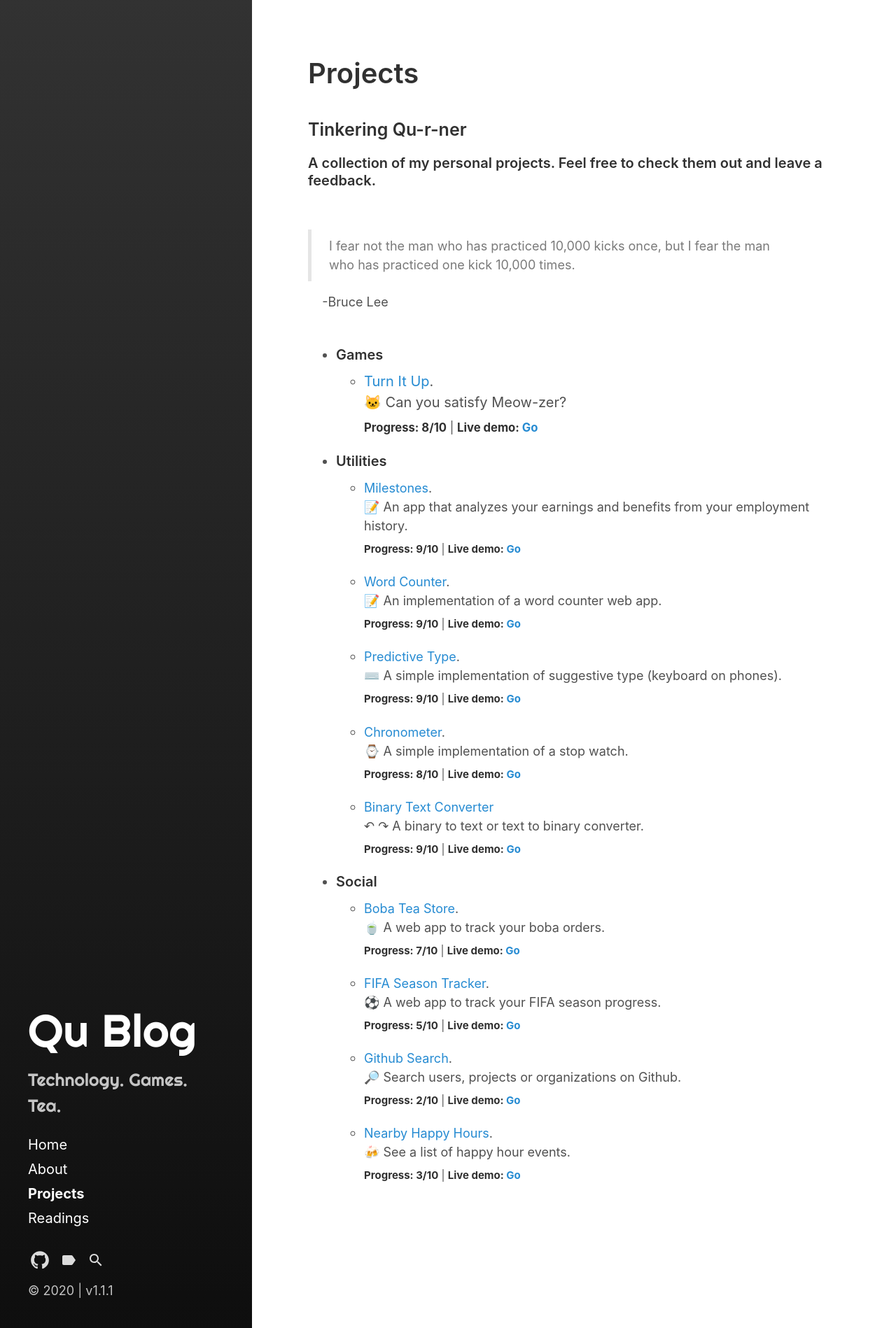
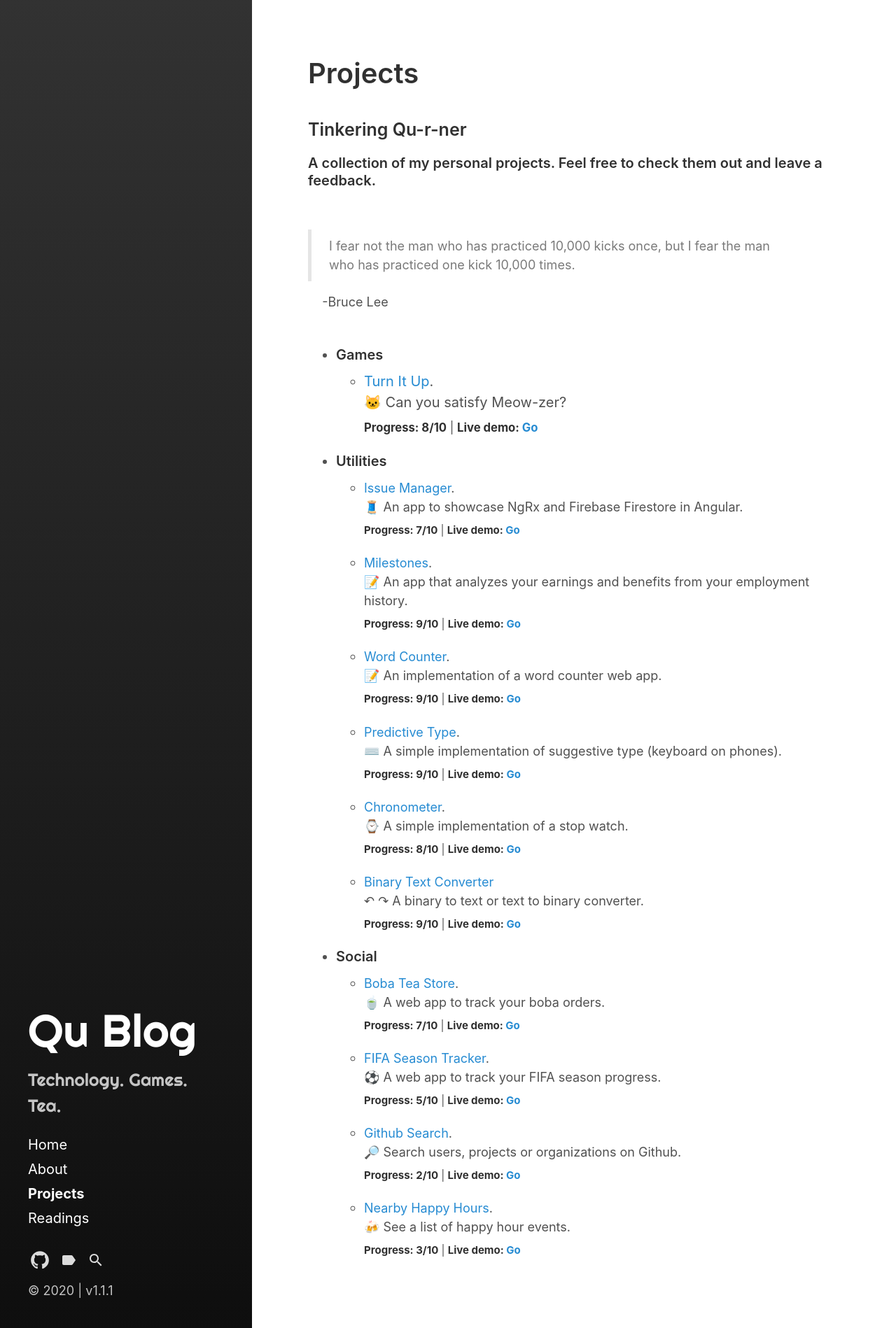
Before and after one commit to yiqu/yiqu.github.io, a Jekyll site: the page built from category/projects.md, in a window 1280 px wide. Shown: the whole page at 70% size. Built offline with Jekyll 4.4.1, drawn with Linux system fonts in a browser that asks for light colours; some web fonts are replaced.

Commit message:
Update projects.md

```diff
--- a/category/projects.md
+++ b/category/projects.md
@@ -18,6 +18,10 @@ title: Projects
     <br><sub><strong>Progress: 8/10</strong> | <strong>Live demo: [Go](https://yiqu.github.io/turnitup/)</strong></sub>
 
 * #### Utilities
+  * [Issue Manager](https://github.com/yiqu/ngrx-login). <br>🧵 An app to showcase NgRx and Firebase Firestore in Angular.
+  <br><sub><strong>Progress: 7/10</strong> | <strong>Live demo: [Go](https://ngrx-qu.web.app/)</strong></sub>
+  <br>
+
   * [Milestones](https://github.com/yiqu/milestones). <br>📝 An app that analyzes your earnings and benefits from your employment history.
   <br><sub><strong>Progress: 9/10</strong> | <strong>Live demo: [Go](https://milestones-91d92.web.app)</strong></sub>
   <br>
```
